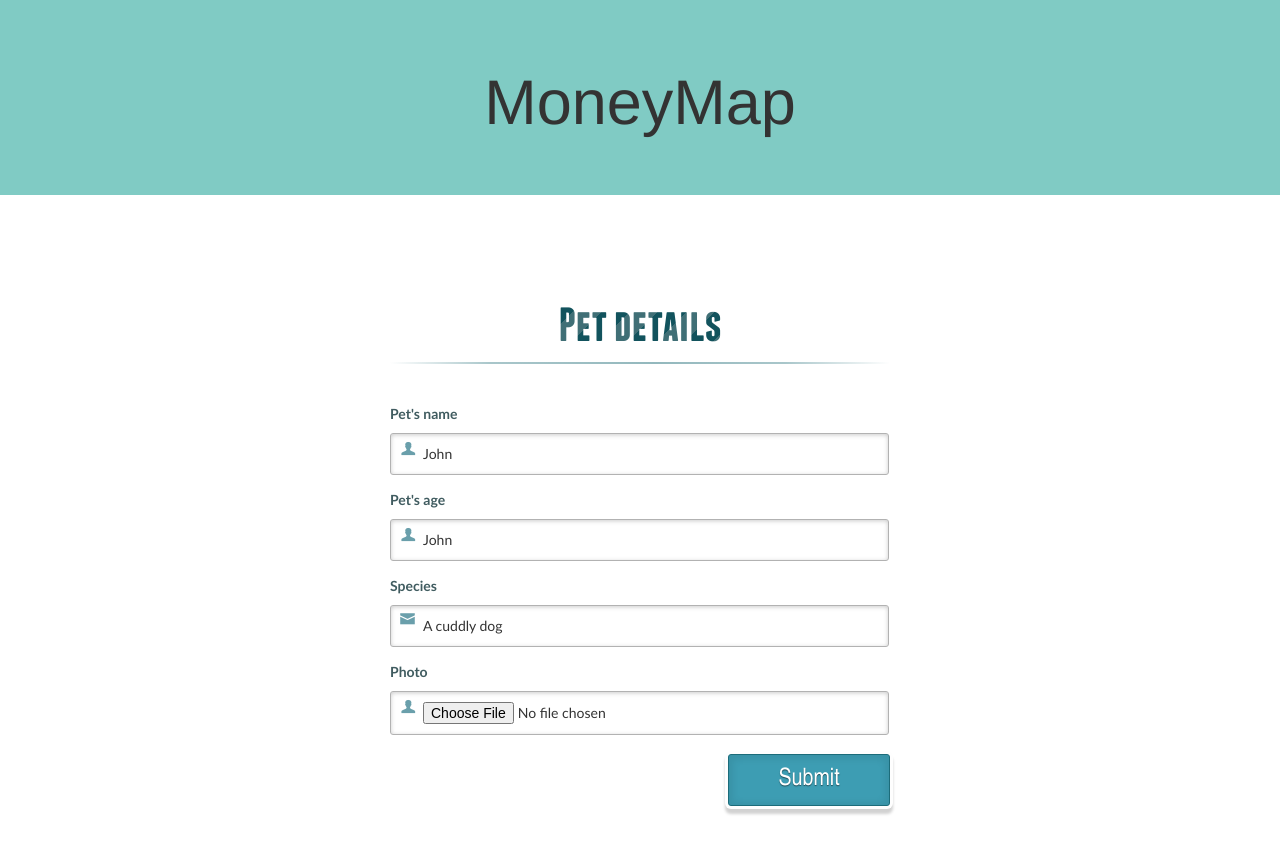
After one commit to vigneshvknair/Vcare, a PHP site: page /petform.php in a window 1280 px wide. The commit adds this page. Run offline with PHP 8.4, Linux system fonts and the light colour scheme; a user stored in the database is signed in; some libraries are stand-ins or nearby versions.

```diff
--- /dev/null
+++ b/petform.php
@@ -0,0 +1,139 @@
+<?php
+require "php/checklogin.php";
+
+if (isset($_GET['Message'])) {
+    $msg=$_GET['Message'];
+}
+else
+    $msg=0;
+?>
+
+<html>
+<!--[if lt IE 7 ]> <html lang="en" class="no-js ie6 lt8"> <![endif]-->
+<!--[if IE 7 ]>    <html lang="en" class="no-js ie7 lt8"> <![endif]-->
+<!--[if IE 8 ]>    <html lang="en" class="no-js ie8 lt8"> <![endif]-->
+<!--[if IE 9 ]>    <html lang="en" class="no-js ie9"> <![endif]-->
+<!--[if (gt IE 9)|!(IE)]><!--> <html lang="en" class="no-js"> <!--<![endif]-->
+    <head>
+
+<link rel="stylesheet" href="http://maxcdn.bootstrapcdn.com/bootstrap/3.3.5/css/bootstrap.min.css">
+
+
+<!-- jQuery library -->
+<script src="https://ajax.googleapis.com/ajax/libs/jquery/1.11.3/jquery.min.js"></script>
+
+<!-- Latest compiled JavaScript -->
+<script src="http://maxcdn.bootstrapcdn.com/bootstrap/3.3.5/js/bootstrap.min.js"></script>
+        <meta charset="UTF-8" />
+        <!-- <meta http-equiv="X-UA-Compatible" content="IE=edge,chrome=1">  -->
+        <title>Login and Registration Form with HTML5 and CSS3</title>
+        <meta name="viewport" content="width=device-width, initial-scale=1.0">
+        <meta name="description" content="Pet form" />
+        <meta name="keywords" content="html5, css3, form, switch, animation, :target, pseudo-class" />
+        <link rel="shortcut icon" href="../favicon.ico">
+         <link rel="stylesheet" type="text/css" href="CSS/sidebar.css">
+        <script src="../moneymap/js/login/signup.js"></script>
+        <link rel="stylesheet" type="text/css" href="css/login/loginmodule.css" />
+		<link rel="stylesheet" type="text/css" href="css/login/loginanimate-custom.css" />
+
+        <!-- Latest compiled and minified CSS -->
+
+    </head>
+    <body>
+        <div class="jumbotron" style="background-color: #80CBC4;">
+	<h1 align=center>MoneyMap</h1>
+	<div class="one" style="position:absolute;
+	right:100px;">
+
+  	</div>
+</div>
+
+        <div class="alert alert-info" id="alerty">
+            <p align=center><?php echo $msg;?></p>
+</div>
+
+
+            <section>
+                <div id="container_demo" >
+                    <a class="hiddenanchor" id="petform"></a>
+                    <div id="wrapper">
+
+                        <div id="petform" class="animate form">
+
+
+
+
+
+                            <form id="signupform" method="post" action="php/signup.php">
+                                <h1> Pet details </h1>
+
+                                <p>
+                                    <label class="name" data-icon="u">Pet's name</label>
+                                    <input name="pname" required type="text" value="John" placeholder="Mithila" />
+                                </p>
+                                <p>
+                                    <label class="name" data-icon="u">Pet's age</label>
+                                    <input name="age" required type="text" value="John" placeholder="Singhal" />
+                                </p>
+                                <p>
+                                    <label class="mail" data-icon="e" > Species</label>
+                                    <input name="species" required type="text" value="A cuddly dog" placeholder="Dog"/>
+                                </p>
+                                <p>
+                                    <label class="phone" data-icon="u"> Photo </label>
+                                  <input type="file" name="pic" accept="image/*">
+                                </p>
+                                 <p>
+
+
+                                <p class="signin button">
+									<input id="button" type="submit"  name="submit" value="Submit"/>
+								</p>
+
+
+
+
+                            </form>
+
+                        </div>
+
+                    </div>
+
+
+                        </div>
+
+
+            </section>
+
+
+        <!-- Google signup
+        <a href="https://goo.gl/rUoUQp"><img src="php/Login/Google/images/glogin.png"></a> -->
+
+        <!--footer-->
+   <!-- <div id="footer">
+
+			<div id="connect">
+				<a href="https://www.facebook.com/vignesh.vk" target="_blank" class="button pulse"></a>
+
+			</div>
+			<p>
+				© 2015 Moneymap. All Rights Reserved.
+			</p>
+
+	</div>
+    <!--footerend-->
+
+         <script type="text/javascript">
+
+        var msg=<?php echo $msg; ?>;
+        var div = document.getElementById('alerty');
+
+        //window.alert(msg);
+        if(msg=='0')
+       div.style.visibility = 'hidden';
+
+        </script>
+
+
+    </body>
+</html>
--- a/php/checklogin.php
+++ b/php/checklogin.php
@@ -1,6 +1,6 @@
 <?php
 define('DB_HOST', 'localhost');
-define('DB_NAME', 'moneymap');
+define('DB_NAME', 'vcare');
 define('DB_USER','root');
 define('DB_PASSWORD','');
 
@@ -12,7 +12,7 @@ session_start();
     if(!empty($_SESSION['id']))
        {
            $id=$_SESSION['id'];
-           $fname=$_SESSION['name'];
+           $fname=$_SESSION['fname'];
        }
        else
        {
--- a/php/signiny.php
+++ b/php/signiny.php
@@ -12,7 +12,9 @@ function SignIn() {
 
                    if(!empty($_POST['email']))
                        //checking the 'user' name which is from Sign-In.html, is it empty or have some text
-                   { $query = mysql_query("SELECT * FROM websiteusers where email='$_POST[email]' AND pass = '$password'") or die(mysql_error());
+                   {
+
+                      $query = mysql_query("SELECT * FROM websiteusers where email='$_POST[email]' AND pass = '$password'") or die(mysql_error());
 
                     $row = mysql_fetch_array($query) or die(mysql_error());
 
```
Also changed, not shown: php/signup.php (+14 -0 lines).
